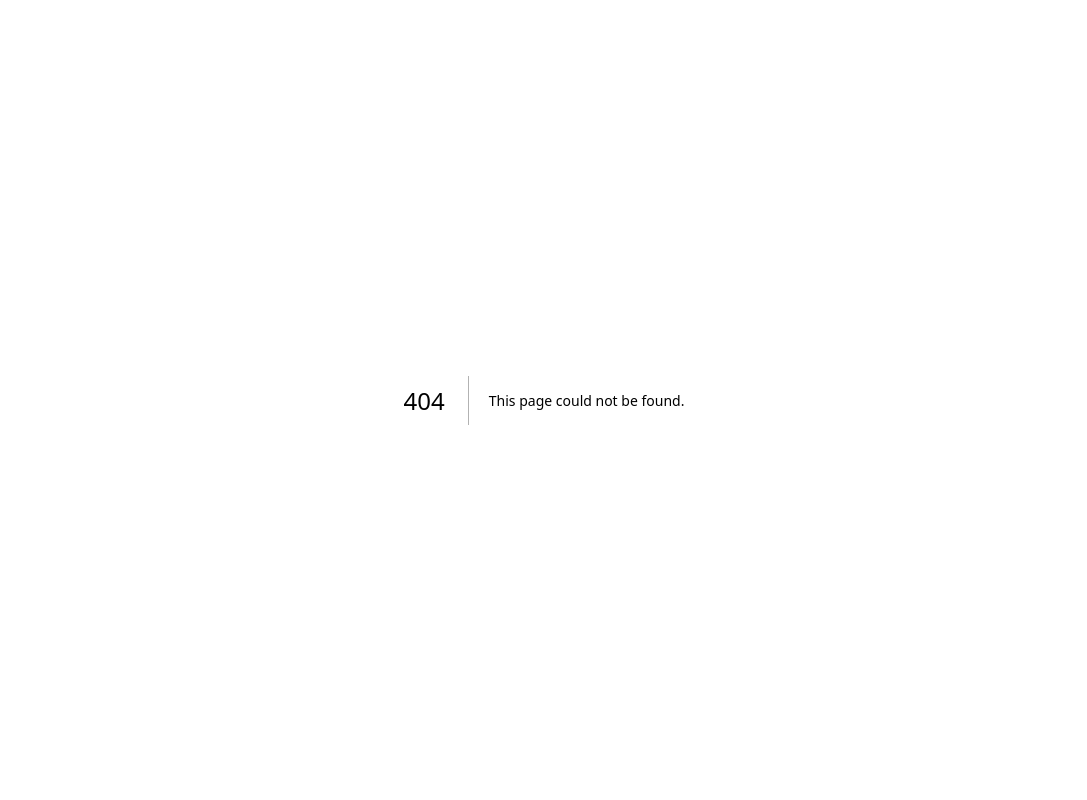
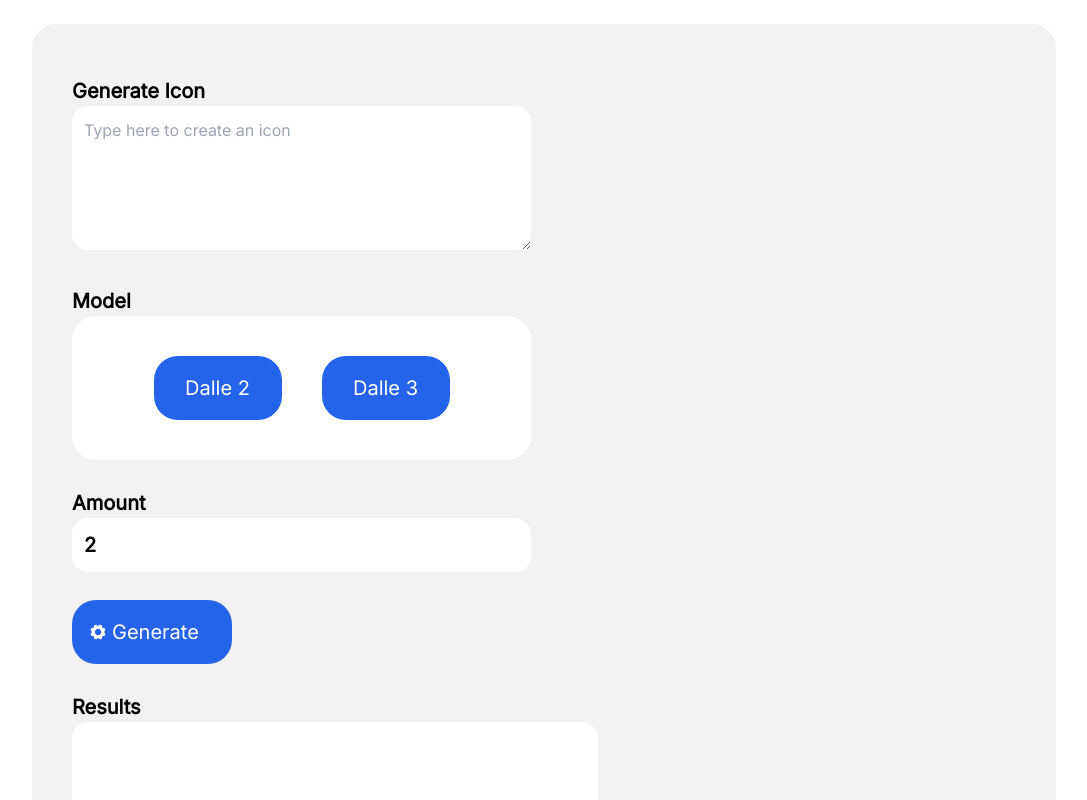
Before and after one commit to Mertcan417/AI-Icon-Generator-PVJL, a Next.js app: page /components/Panel in a window 1280 px wide. Before the commit this address had no page. Shown: the top 800 px of the page, without its empty margins (96-1183 px from the left). Built offline with nearby package versions, Linux system fonts and the light colour scheme.

Commit message:
add init

```diff
--- a/package.json
+++ b/package.json
@@ -9,9 +9,10 @@
     "lint": "next lint"
   },
   "dependencies": {
+    "next": "14.2.3",
     "react": "^18",
     "react-dom": "^18",
-    "next": "14.2.3"
+    "react-icons": "^5.2.1"
   },
   "devDependencies": {
     "postcss": "^8",
--- a/src/pages/_document.js
+++ b/src/pages/_document.js
@@ -3,9 +3,11 @@ import { Html, Head, Main, NextScript } from "next/document";
 export default function Document() {
   return (
     <Html lang="en">
-      <Head />
+      <Head>
+      <link href='https://fonts.googleapis.com/css?family=Inter' rel='stylesheet'/>
+        </Head>
       <body>
-        <Main />
+        <Main/>
         <NextScript />
       </body>
     </Html>
--- /dev/null
+++ b/src/pages/components/Header.js
@@ -0,0 +1,14 @@
+import { MdOutlineLogin } from 'react-icons/md';
+
+export default function Header() {
+  return (
+    <header>
+      <nav className="flex justify-end">
+        <a href="#" className="flex items-center bg-blue-600 text-white w-32 h-16 px-2 py-2 rounded-3xl hover:bg-blue-800 focus:ring active:bg-blue-950" style={{ fontSize: '20px' }}>
+          <MdOutlineLogin className="mr-4" />
+          Login
+        </a>
+      </nav>
+    </header>
+  );
+}
--- /dev/null
+++ b/src/pages/components/Panel.js
@@ -0,0 +1,56 @@
+import { IoIosSettings } from "react-icons/io";
+
+export default function Panel() {
+  return (
+    <div
+      className="panel rounded-3xl mt-6 mx-32 flex py-6 px-10 font-bold flex-wrap" style={{backgroundColor:"#f2f2f2", fontSize:"20px"}}
+    >
+      <div className="panel-left grow flex flex-col mt-7">
+        <div className="generate-icon-section">
+          <h1>Generate Icon</h1>
+          <textarea
+            className="generate-icon-text rounded-2xl text-base font-normal p-3"
+            placeholder="Type here to create an icon"
+            style={{ width: "459px", height: "144px" }}
+          ></textarea>
+        </div>
+        <div className="model-section mt-7">
+          <h1>Model</h1>
+
+          <div
+            className="model-buttons bg-white rounded-3xl flex justify-center items-center"
+            style={{ maxWidth: "459px", height: "144px" }}
+          >
+            <div className="flex gap-10">
+              <button className="bg-blue-600 text-white w-32 h-16 px-4 py-2 rounded-3xl font-normal hover:bg-blue-800 focus:ring active:bg-blue-950"
+              style={{ maxWidth: "192px", maxHeight: "64px" }}>
+                Dalle 2
+              </button>
+              <button className="bg-blue-600 text-white w-32 h-16 px-4 py-2 rounded-3xl font-normal hover:bg-blue-800 focus:ring active:bg-blue-950">
+                Dalle 3
+              </button>
+            </div>
+          </div>
+        </div>
+
+        <div className="amount-section mt-7">
+          <h1>Amount</h1>
+          <input type="text" className="amount-text rounded-2xl p-3"
+            style={{ width: "459px"}}
+
+          value={2} />
+        </div>
+        <button className="flex items-center mt-7 bg-blue-600 text-white w-40 h-16 px-4 py-2 rounded-3xl font-normal hover:bg-blue-800 focus:ring active:bg-blue-950">
+        <IoIosSettings className="mr-1"/>
+        Generate</button>
+      </div>
+
+      <div className="panel-right grow mt-7">
+        <h1>Results</h1>
+        <div className="generated-icons-result rounded-2xl p-3 bg-white w-[526px] h-[632px]">
+</div>
+
+      </div>
+    </div>
+  );
+}
--- /dev/null
+++ b/src/pages/components/styles/index.module.css
@@ -0,0 +1,6 @@
+.app {
+  width: 100%;
+  height: 100%;
+  background-color: white;
+  padding: 40px;
+}
--- a/src/pages/index.js
+++ b/src/pages/index.js
@@ -1,118 +1,22 @@
-import Image from "next/image";
-import { Inter } from "next/font/google";
-
-const inter = Inter({ subsets: ["latin"] });
+import Header from "./components/Header";
+import Panel from "./components/Panel";
+import styles from "./components/styles/index.module.css";
+import { HiOutlineCreditCard } from "react-icons/hi";
 
 export default function Home() {
   return (
-    <main
-      className={`flex min-h-screen flex-col items-center justify-between p-24 ${inter.className}`}
-    >
-      <div className="z-10 max-w-5xl w-full items-center justify-between font-mono text-sm lg:flex">
-        <p className="fixed left-0 top-0 flex w-full justify-center border-b border-gray-300 bg-gradient-to-b from-zinc-200 pb-6 pt-8 backdrop-blur-2xl dark:border-neutral-800 dark:bg-zinc-800/30 dark:from-inherit lg:static lg:w-auto lg:rounded-xl lg:border lg:bg-gray-200 lg:p-4 lg:dark:bg-zinc-800/30">
-          Get started by editing&nbsp;
-          <code className="font-mono font-bold">src/pages/index.js</code>
-        </p>
-        <div className="fixed bottom-0 left-0 flex h-48 w-full items-end justify-center bg-gradient-to-t from-white via-white dark:from-black dark:via-black lg:static lg:h-auto lg:w-auto lg:bg-none">
-          <a
-            className="pointer-events-none flex place-items-center gap-2 p-8 lg:pointer-events-auto lg:p-0"
-            href="https://vercel.com?utm_source=create-next-app&utm_medium=default-template-tw&utm_campaign=create-next-app"
-            target="_blank"
-            rel="noopener noreferrer"
-          >
-            By{" "}
-            <Image
-              src="/vercel.svg"
-              alt="Vercel Logo"
-              className="dark:invert"
-              width={100}
-              height={24}
-              priority
-            />
-          </a>
+    <div className={styles.app}>
+      <Header />
+      <main>
+        <h1 className="text-5xl text-center font-bold">AI Icon Generator</h1>
+        <div className="flex justify-center mt-10">
+          <div className="flex items-center bg-blue-600 text-white w-52 h-14 px-4 py-2 rounded-3xl" style={{fontSize:'20px'}}>
+            <HiOutlineCreditCard className="mr-1"/>
+            1 credit(s)
+          </div>
         </div>
-      </div>
-
-      <div className="relative flex place-items-center before:absolute before:h-[300px] before:w-full sm:before:w-[480px] before:-translate-x-1/2 before:rounded-full before:bg-gradient-radial before:from-white before:to-transparent before:blur-2xl before:content-[''] after:absolute after:-z-20 after:h-[180px] after:w-full sm:after:w-[240px] after:translate-x-1/3 after:bg-gradient-conic after:from-sky-200 after:via-blue-200 after:blur-2xl after:content-[''] before:dark:bg-gradient-to-br before:dark:from-transparent before:dark:to-blue-700/10 after:dark:from-sky-900 after:dark:via-[#0141ff]/40 before:lg:h-[360px]">
-        <Image
-          className="relative dark:drop-shadow-[0_0_0.3rem_#ffffff70] dark:invert"
-          src="/next.svg"
-          alt="Next.js Logo"
-          width={180}
-          height={37}
-          priority
-        />
-      </div>
-
-      <div className="mb-32 grid text-center lg:max-w-5xl lg:w-full lg:mb-0 lg:grid-cols-4 lg:text-left">
-        <a
-          href="https://nextjs.org/docs?utm_source=create-next-app&utm_medium=default-template-tw&utm_campaign=create-next-app"
-          className="group rounded-lg border border-transparent px-5 py-4 transition-colors hover:border-gray-300 hover:bg-gray-100 hover:dark:border-neutral-700 hover:dark:bg-neutral-800/30"
-          target="_blank"
-          rel="noopener noreferrer"
-        >
-          <h2 className={`mb-3 text-2xl font-semibold`}>
-            Docs{" "}
-            <span className="inline-block transition-transform group-hover:translate-x-1 motion-reduce:transform-none">
-              -&gt;
-            </span>
-          </h2>
-          <p className={`m-0 max-w-[30ch] text-sm opacity-50`}>
-            Find in-depth information about Next.js features and API.
-          </p>
-        </a>
-
-        <a
-          href="https://nextjs.org/learn?utm_source=create-next-app&utm_medium=default-template-tw&utm_campaign=create-next-app"
-          className="group rounded-lg border border-transparent px-5 py-4 transition-colors hover:border-gray-300 hover:bg-gray-100 hover:dark:border-neutral-700 hover:dark:bg-neutral-800/30"
-          target="_blank"
-          rel="noopener noreferrer"
-        >
-          <h2 className={`mb-3 text-2xl font-semibold`}>
-            Learn{" "}
-            <span className="inline-block transition-transform group-hover:translate-x-1 motion-reduce:transform-none">
-              -&gt;
-            </span>
-          </h2>
-          <p className={`m-0 max-w-[30ch] text-sm opacity-50`}>
-            Learn about Next.js in an interactive course with&nbsp;quizzes!
-          </p>
-        </a>
-
-        <a
-          href="https://vercel.com/templates?framework=next.js&utm_source=create-next-app&utm_medium=default-template-tw&utm_campaign=create-next-app"
-          className="group rounded-lg border border-transparent px-5 py-4 transition-colors hover:border-gray-300 hover:bg-gray-100 hover:dark:border-neutral-700 hover:dark:bg-neutral-800/30"
-          target="_blank"
-          rel="noopener noreferrer"
-        >
-          <h2 className={`mb-3 text-2xl font-semibold`}>
-            Templates{" "}
-            <span className="inline-block transition-transform group-hover:translate-x-1 motion-reduce:transform-none">
-              -&gt;
-            </span>
-          </h2>
-          <p className={`m-0 max-w-[30ch] text-sm opacity-50`}>
-            Discover and deploy boilerplate example Next.js&nbsp;projects.
-          </p>
-        </a>
-
-        <a
-          href="https://vercel.com/new?utm_source=create-next-app&utm_medium=default-template-tw&utm_campaign=create-next-app"
-          className="group rounded-lg border border-transparent px-5 py-4 transition-colors hover:border-gray-300 hover:bg-gray-100 hover:dark:border-neutral-700 hover:dark:bg-neutral-800/30"
-          target="_blank"
-          rel="noopener noreferrer"
-        >
-          <h2 className={`mb-3 text-2xl font-semibold`}>
-            Deploy{" "}
-            <span className="inline-block transition-transform group-hover:translate-x-1 motion-reduce:transform-none">
-              -&gt;
-            </span>
-          </h2>
-          <p className={`m-0 max-w-[30ch] text-sm opacity-50 text-balance`}>
-            Instantly deploy your Next.js site to a shareable URL with Vercel.
-          </p>
-        </a>
-      </div>
-    </main>
+        <Panel />
+      </main>
+    </div>
   );
 }
--- a/src/styles/globals.css
+++ b/src/styles/globals.css
@@ -2,32 +2,25 @@
 @tailwind components;
 @tailwind utilities;
 
-:root {
-  --foreground-rgb: 0, 0, 0;
-  --background-start-rgb: 214, 219, 220;
-  --background-end-rgb: 255, 255, 255;
+*{
+  box-sizing: border-box;
 }
 
-@media (prefers-color-scheme: dark) {
-  :root {
-    --foreground-rgb: 255, 255, 255;
-    --background-start-rgb: 0, 0, 0;
-    --background-end-rgb: 0, 0, 0;
-  }
+html {
+  width: 100vw;
+  height: 100vh;
 }
 
 body {
-  color: rgb(var(--foreground-rgb));
-  background: linear-gradient(
-      to bottom,
-      transparent,
-      rgb(var(--background-end-rgb))
-    )
-    rgb(var(--background-start-rgb));
+  width: 100vw; /* 100% of viewport width */
+  height: 100vh; /* 100% of viewport height */
+  margin: 0; /* Remove default margin */
+  padding: 0; /* Remove default padding */
+  overflow-x: hidden; /* Optional: Hide horizontal overflow */
+  font-family: 'Inter'
 }
 
-@layer utilities {
-  .text-balance {
-    text-wrap: balance;
-  }
+#__next{
+  width: 100vw;
+  height: 100vh;
 }
```
Also changed, not shown: src/pages/components/styles/Header.css (added), src/pages/components/styles/Panel.css (added), 1 other file (tests, documents, lock files or other folders).
